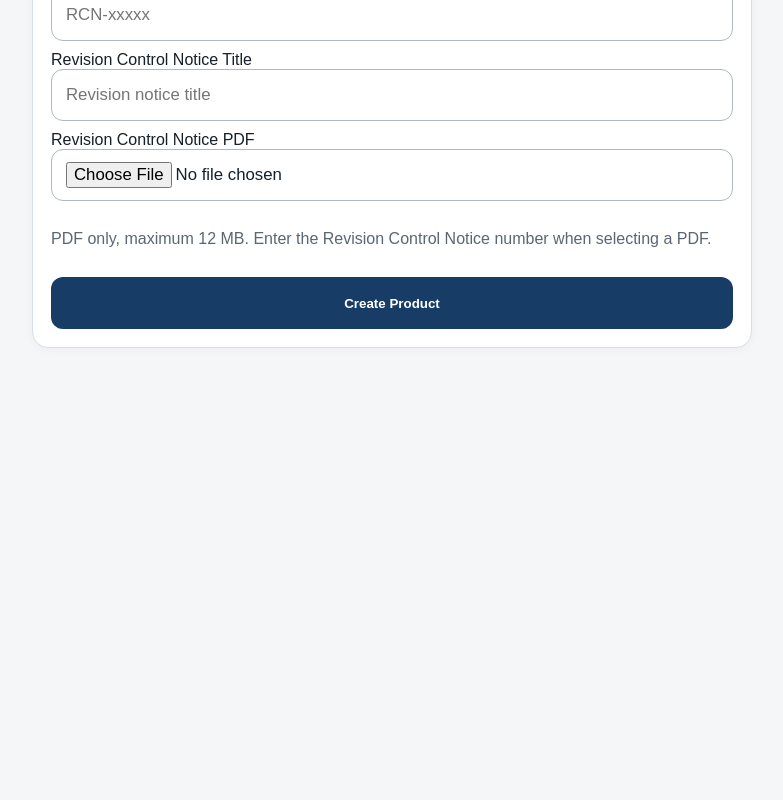
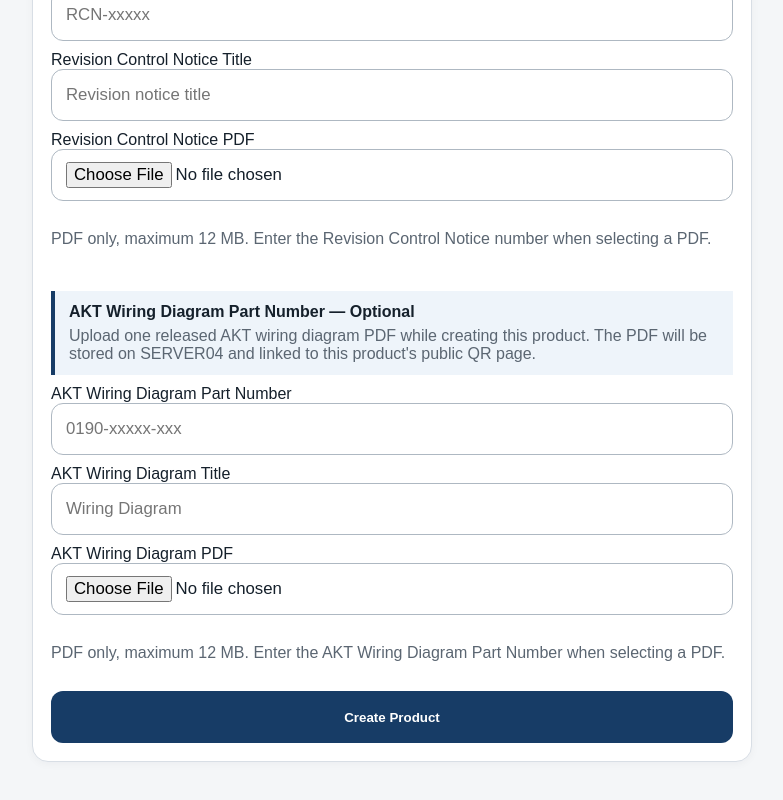
Before and after one commit to quirozr21-ops/production-visual-reference, a Next.js app: page /admin/products/new in a window 1280 px wide. Shown: the part 1288-2088 px from the top of the page, without its empty margins (58-841 px from the left). Before the commit the page ends 1684 px from the top, so only its background shows below. Built offline with nearby package versions, Linux system fonts and the light colour scheme; no server answers.

Commit message:
Add AKT wiring diagram upload to Create Product

```diff
--- a/src/app/admin/products/new/page.tsx
+++ b/src/app/admin/products/new/page.tsx
@@ -124,6 +124,43 @@ export default async function NewProductPage({
             PDF only, maximum 12 MB. Enter the Revision Control Notice number when selecting a PDF.
           </p>
 
+          <div className="note-box">
+            <strong>AKT Wiring Diagram Part Number — Optional</strong>
+            <div className="muted" style={{ marginTop: 6 }}>
+              Upload one released AKT wiring diagram PDF while creating this product.
+              The PDF will be stored on SERVER04 and linked to this product&apos;s public QR page.
+            </div>
+          </div>
+
+          <label>
+            AKT Wiring Diagram Part Number
+            <input
+              className="input"
+              name="wiringDiagramNumber"
+              placeholder="0190-xxxxx-xxx"
+            />
+          </label>
+          <label>
+            AKT Wiring Diagram Title
+            <input
+              className="input"
+              name="wiringDiagramTitle"
+              placeholder="Wiring Diagram"
+            />
+          </label>
+          <label>
+            AKT Wiring Diagram PDF
+            <input
+              className="input"
+              name="wiringDiagramFile"
+              type="file"
+              accept=".pdf,application/pdf"
+            />
+          </label>
+          <p className="muted">
+            PDF only, maximum 12 MB. Enter the AKT Wiring Diagram Part Number when selecting a PDF.
+          </p>
+
           <button className="button" type="submit" disabled={isDemoMode}>
             Create Product
           </button>
```
